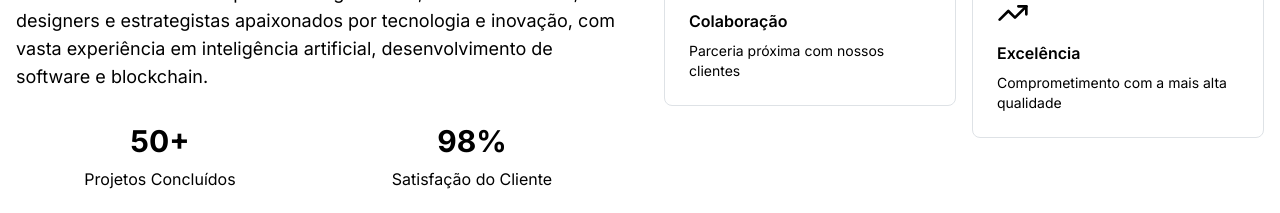
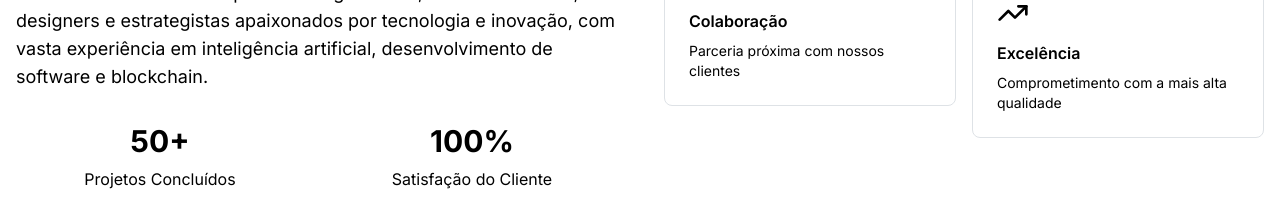
Before and after one commit to armcompany/arm-web-site, a React (Vite) app: page / in a window 1280 px wide. Shown: the part 1620-1833 px from the top of the page. Built offline with nearby package versions, Linux system fonts and the light colour scheme.

Commit message:
update percent

```diff
--- a/src/App.jsx
+++ b/src/App.jsx
@@ -535,7 +535,7 @@ function App() {
                     viewport={{ once: true }}
                     transition={{ duration: 0.5, delay: 0.4 }}
                   >
-                    98%
+                    100%
                   </motion.div>
                   <div className="text-muted-foreground">
                     Satisfação do Cliente
```
